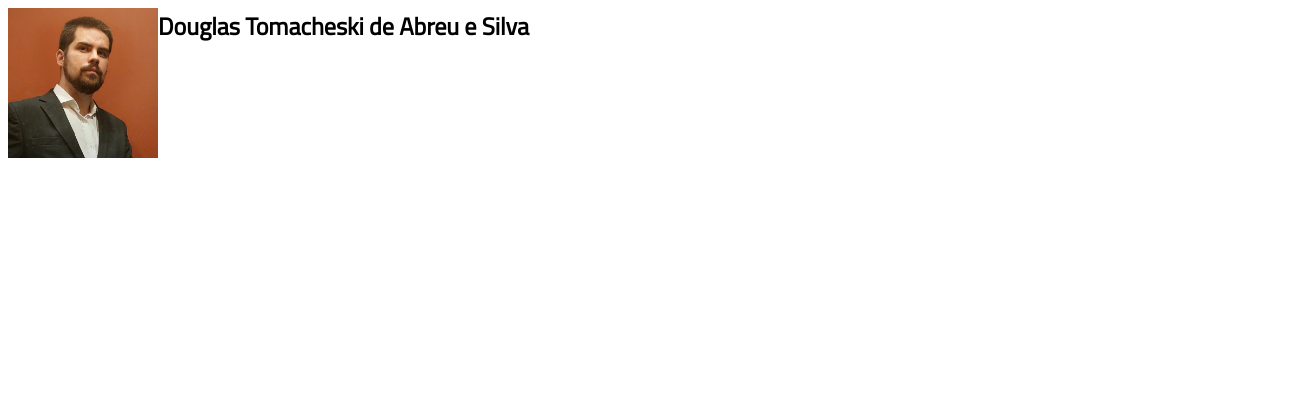
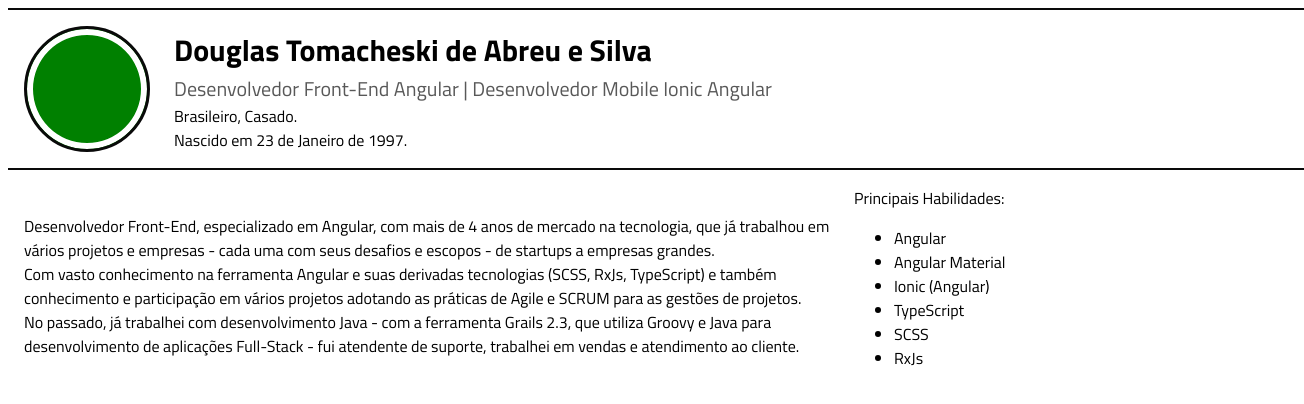
Before and after one commit to DoToMaSi/CurriculumVitae, a plain HTML site: page index.html in a window 1280 px wide. Shown: the whole page, 1304 px wide, since content can reach past the window. Drawn offline with Linux system fonts and the light colour scheme.

Commit message:
feat: new summary info

```diff
--- a/css/main.css
+++ b/css/main.css
@@ -1,12 +1,8 @@
-@font-face {
-    font-family: 'TitilliumWeb';
-    src: url('../assets/fonts/TitilliumWeb-Regular.ttf');
-}
-
 /* Global Styles */
 
 * {
-    font-family: 'TitilliumWeb', 'Segoe UI', Tahoma, Geneva, Verdana, sans-serif;
+    font-family: 'Titillium Web', 'Segoe UI', Tahoma, Geneva, Verdana, sans-serif;
+    font-weight: 400;
 }
 
 small {
@@ -15,6 +11,10 @@ small {
 
 label {
     font-size: 14px;
+}
+
+b {
+    font-weight: 900;
 }
 
 p {
@@ -42,32 +42,68 @@ h4 {
 }
 
 h3 {
-    font-size: 24px;
+    font-size: 26px;
     padding: 0px;
     margin: 0px;
 }
 
 h2 {
-    font-size: 28px;
+    font-size: 30px;
     padding: 0px;
     margin: 0px;
 }
 
 h1 {
-    font-size: 32px;
+    font-size: 36px;
     padding: 0px;
     margin: 0px;
+}
+
+/* Utils Styles */
+
+.light-text {
+    opacity: 0.65;
 }
 
 /* Page Styles */
 #main-info {
     display: flex;
+    align-items: center;
+    gap: 24px;
+    padding: 16px;
     width: 100%;
+    border-top: 2px solid #0A0A0A;
 }
 
 #main-info #profile-pic {
-    width: 150px;
-    height: 150px;
-    background: url('../assets/images/profile-pic.jpg') center no-repeat;
+    /* flex: 1 0 auto; */
+    width: 120px;
+    height: 120px;
+    border-radius: 50%;
+    border: 3px solid #0A0A0A;
+    box-shadow: inset 0px 0px 0px 6px #FFFFFF;
+    background: green;
+    /* background: url('../assets/images/profile-pic.jpg') center no-repeat; */
     background-size: cover;
 }
+
+#main-info #profile-details {
+    flex: 1 1 auto;
+}
+
+#summary {
+    display: flex;
+    align-items: center;
+    gap: 24px;
+    padding: 16px;
+    width: 100%;
+    border-top: 2px solid #0A0A0A;
+}
+
+#summary #summary-text {
+    width: 65%;
+}
+
+#summary #summary-skill {
+    width: 35%;
+}
--- a/index.html
+++ b/index.html
@@ -8,6 +8,9 @@
 		<meta name="description" content="Our first page">
 		<meta name="keywords" content="html tutorial template">
 		<script src="assets/font-awesome/fa.js"></script>
+		<link rel="preconnect" href="https://fonts.googleapis.com">
+		<link rel="preconnect" href="https://fonts.gstatic.com" crossorigin>
+		<link href="https://fonts.googleapis.com/css2?family=Titillium+Web:wght@200;300;400;500;600;700&display=swap" rel="stylesheet">
 		<link rel="stylesheet" href="css/main.css">
 	</head>
 
@@ -18,12 +21,31 @@
 			</div>
 
 			<div id="profile-details">
-				<h3><b>Douglas Tomacheski de Abreu e Silva</b></h3>
+				<h2><b>Douglas Tomacheski de Abreu e Silva</b></h3>
+				<h5 class="light-text">Desenvolvedor Front-End Angular | Desenvolvedor Mobile Ionic Angular</h4>
+				<p>Brasileiro, Casado.</p>
+				<p>Nascido em 23 de Janeiro de 1997.</p>
 			</div>
 		</header>
 
 		<section id="summary">
+			<div id="summary-text">
+				<p>Desenvolvedor Front-End, especializado em Angular, com mais de 4 anos de mercado na tecnologia, que já trabalhou em vários projetos e empresas - cada uma com seus desafios e escopos - de startups a empresas grandes.</p>
+				<p>Com vasto conhecimento na ferramenta Angular e suas derivadas tecnologias (SCSS, RxJs, TypeScript) e também conhecimento e participação em vários projetos adotando as práticas de Agile e SCRUM para as gestões de projetos.</p>
+				<p>No passado, já trabalhei com desenvolvimento Java - com a ferramenta Grails 2.3, que utiliza Groovy e Java para desenvolvimento de aplicações Full-Stack - fui atendente de suporte, trabalhei em vendas e atendimento ao cliente.</p>
+			</div>
 
+			<div id="summary-skill">
+				Principais Habilidades:
+				<ul>
+					<li>Angular</li>
+					<li>Angular Material</li>
+					<li>Ionic (Angular)</li>
+					<li>TypeScript</li>
+					<li>SCSS</li>
+					<li>RxJs</li>
+				</ul>
+			</div>
 		</section>
 
 		<section id="experience">
```
